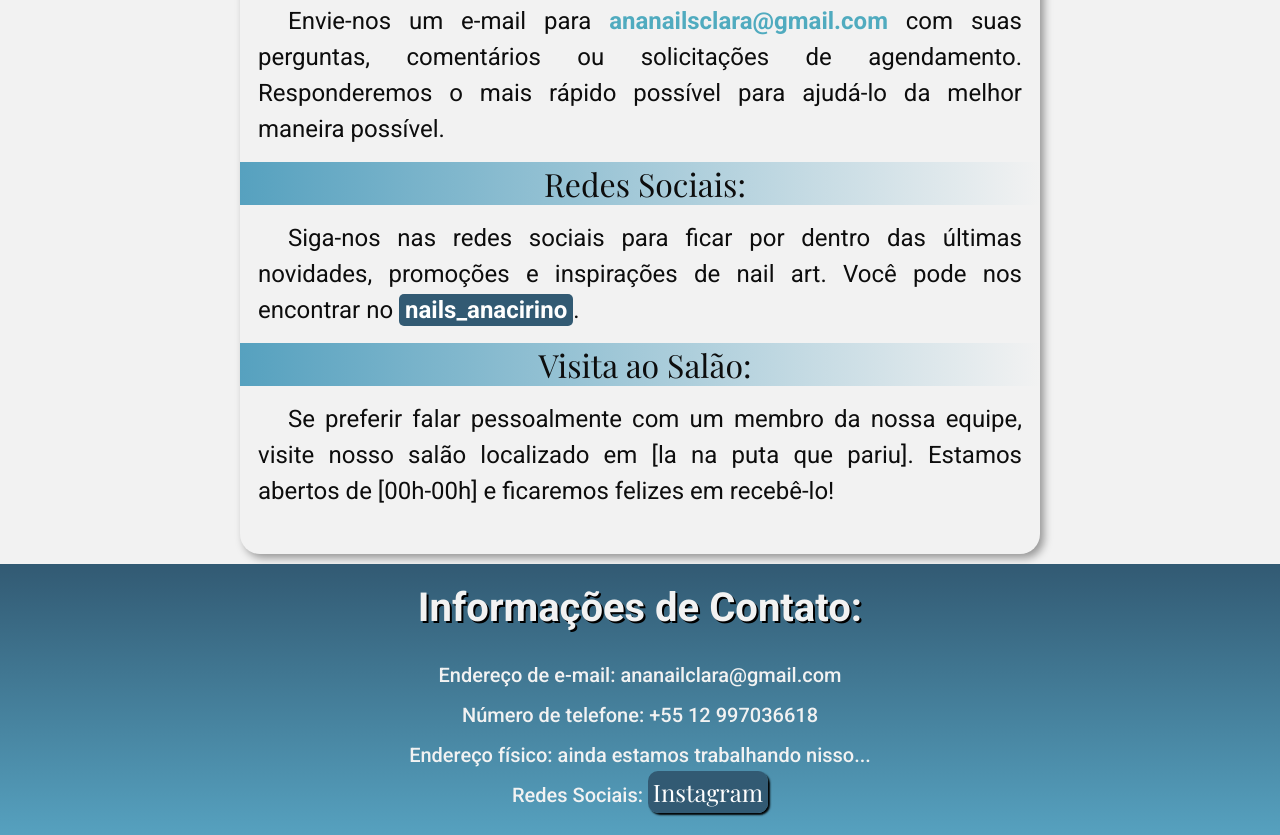
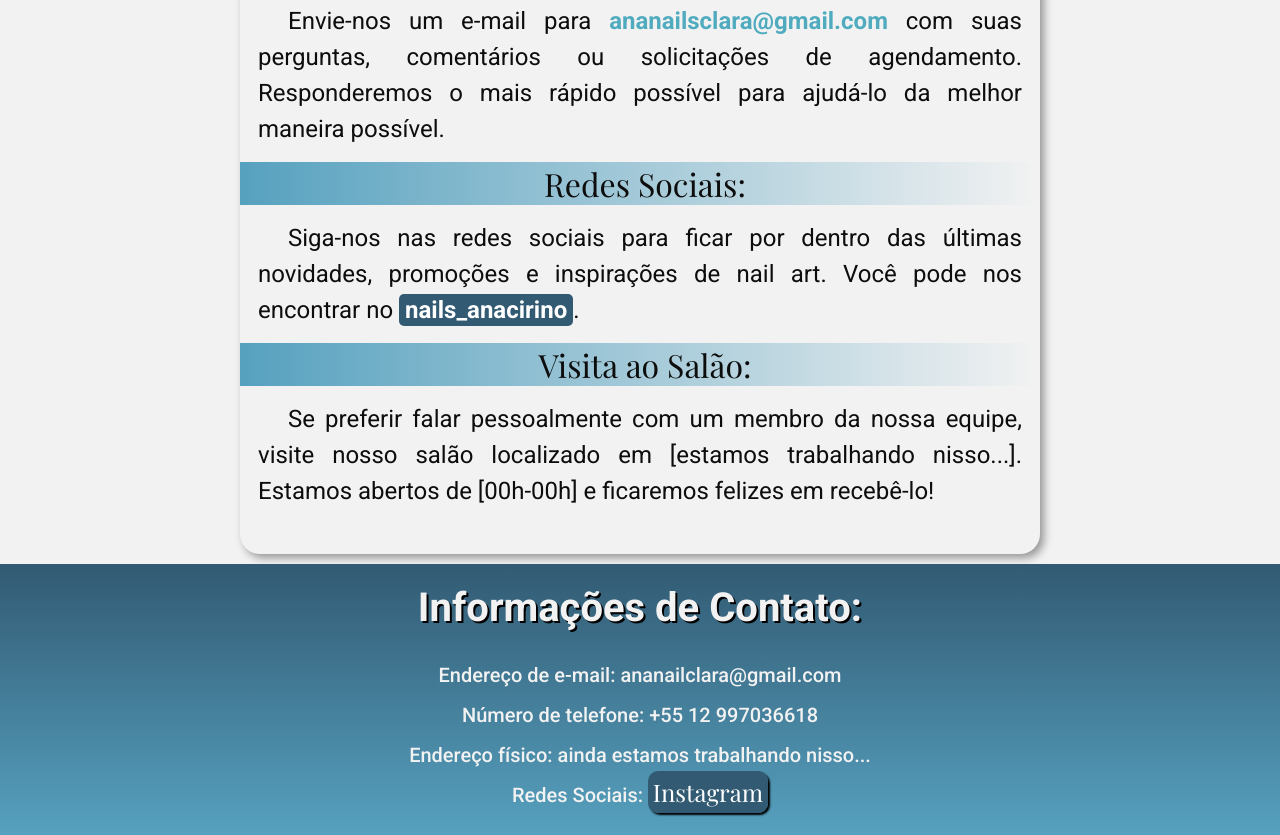
Before and after one commit to arthurrodrigues1/estudos, a plain HTML site: page Nails Ana Cirino/7contato.html in a window 1280 px wide. Shown: the part 691-1526 px from the top of the page. Drawn offline with nearby package versions, Linux system fonts and the light colour scheme; a web font is replaced by a local one.

Commit message:
Update 7contato.html
mudei a localizacao

```diff
--- a/Nails Ana Cirino/7contato.html
+++ b/Nails Ana Cirino/7contato.html
@@ -30,7 +30,7 @@
             <h2>Redes Sociais:</h2>
             <p>Siga-nos nas redes sociais para ficar por dentro das últimas novidades, promoções e inspirações de nail art. Você pode nos encontrar no <a href="https://www.instagram.com/nails_anacirino/"  target="_blank">nails_anacirino</a>.</p>
             <h2>Visita ao Salão:</h2>
-            <p>Se preferir falar pessoalmente com um membro da nossa equipe, visite nosso salão localizado em [la na puta que pariu]. Estamos abertos de [00h-00h] e ficaremos felizes em recebê-lo! </p>
+            <p>Se preferir falar pessoalmente com um membro da nossa equipe, visite nosso salão localizado em [estamos trabalhando nisso...]. Estamos abertos de [00h-00h] e ficaremos felizes em recebê-lo! </p>
     </main>
     <footer>
         <h1>Informações de Contato:</h1>
```
